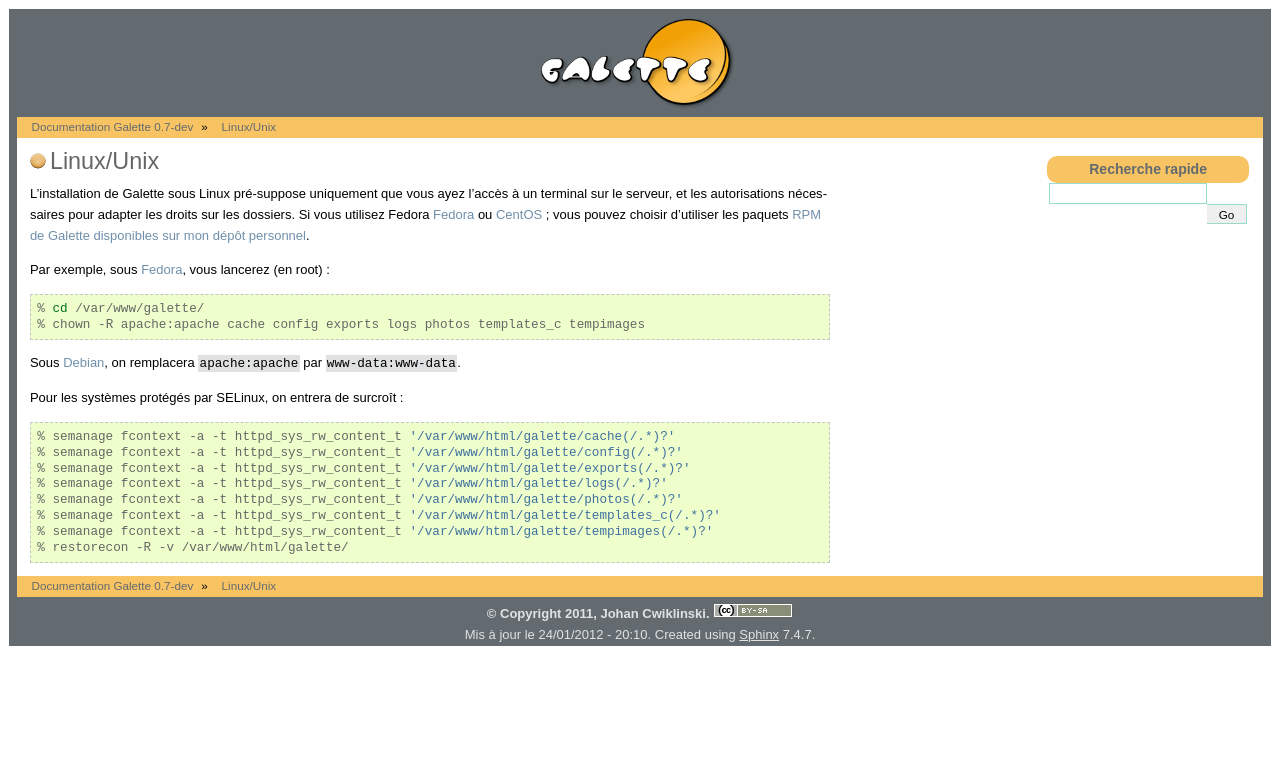
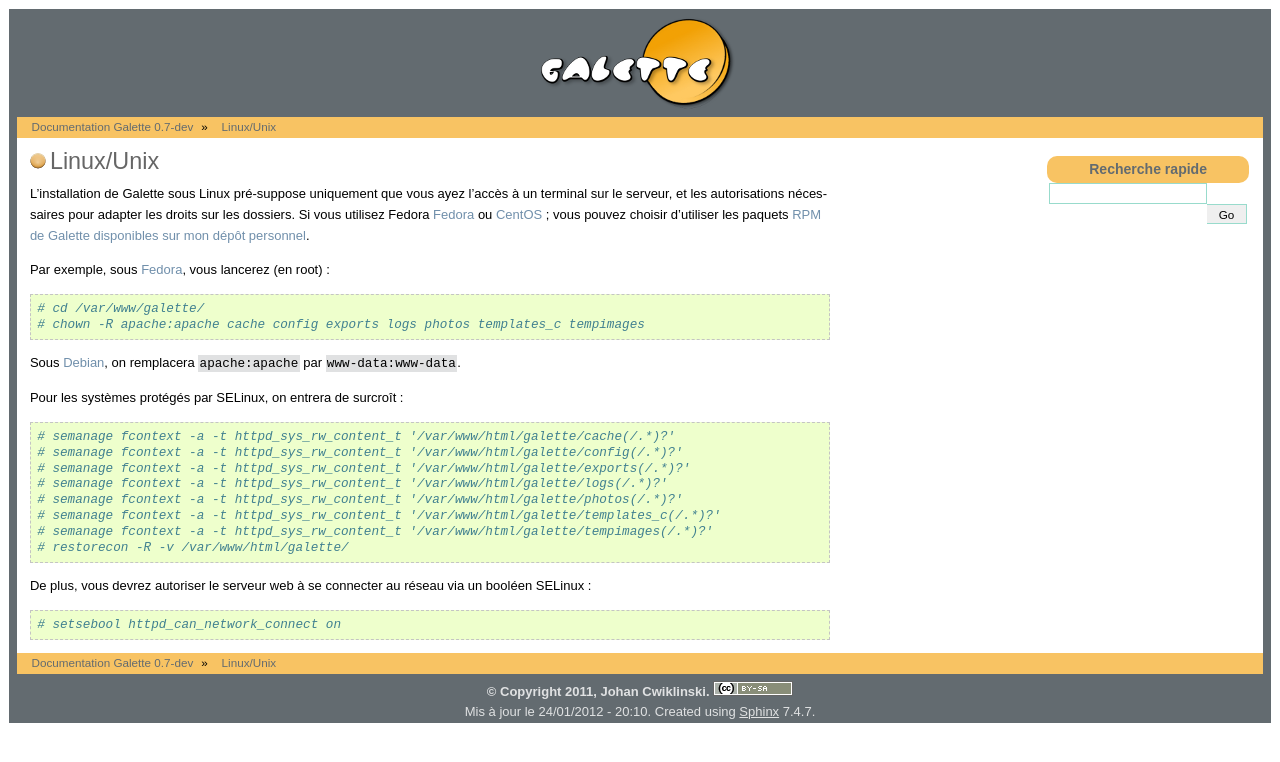
Before and after one commit to galette/galettedoc, a Sphinx documentation site: the page built from source/installation/unix.rst, in a window 1280 px wide. Shown: the top 762 px of the page. Built offline with Sphinx 7.4.7, drawn with Linux system fonts in a browser that asks for light colours.

Commit message:
Un booléen selinux est requis lors de l'installation sur les systèmes protégés par SELinux

```diff
--- a/source/installation/unix.rst
+++ b/source/installation/unix.rst
@@ -9,8 +9,8 @@ Par exemple, sous `Fedora <http://fedora-fr.org>`_, vous lancerez (en root) :
 
 .. code-block:: bash
 
-   % cd /var/www/galette/
-   % chown -R apache:apache cache config exports logs photos templates_c tempimages
+   # cd /var/www/galette/
+   # chown -R apache:apache cache config exports logs photos templates_c tempimages
 
 Sous `Debian <http://debian.org/>`_, on remplacera ``apache:apache`` par ``www-data:www-data``.
 
@@ -18,11 +18,17 @@ Pour les systèmes protégés par SELinux, on entrera de surcroît :
 
 .. code-block:: bash
 
-   % semanage fcontext -a -t httpd_sys_rw_content_t '/var/www/html/galette/cache(/.*)?'
-   % semanage fcontext -a -t httpd_sys_rw_content_t '/var/www/html/galette/config(/.*)?'
-   % semanage fcontext -a -t httpd_sys_rw_content_t '/var/www/html/galette/exports(/.*)?'
-   % semanage fcontext -a -t httpd_sys_rw_content_t '/var/www/html/galette/logs(/.*)?'
-   % semanage fcontext -a -t httpd_sys_rw_content_t '/var/www/html/galette/photos(/.*)?'
-   % semanage fcontext -a -t httpd_sys_rw_content_t '/var/www/html/galette/templates_c(/.*)?'
-   % semanage fcontext -a -t httpd_sys_rw_content_t '/var/www/html/galette/tempimages(/.*)?'
-   % restorecon -R -v /var/www/html/galette/
+   # semanage fcontext -a -t httpd_sys_rw_content_t '/var/www/html/galette/cache(/.*)?'
+   # semanage fcontext -a -t httpd_sys_rw_content_t '/var/www/html/galette/config(/.*)?'
+   # semanage fcontext -a -t httpd_sys_rw_content_t '/var/www/html/galette/exports(/.*)?'
+   # semanage fcontext -a -t httpd_sys_rw_content_t '/var/www/html/galette/logs(/.*)?'
+   # semanage fcontext -a -t httpd_sys_rw_content_t '/var/www/html/galette/photos(/.*)?'
+   # semanage fcontext -a -t httpd_sys_rw_content_t '/var/www/html/galette/templates_c(/.*)?'
+   # semanage fcontext -a -t httpd_sys_rw_content_t '/var/www/html/galette/tempimages(/.*)?'
+   # restorecon -R -v /var/www/html/galette/
+
+De plus, vous devrez autoriser le serveur web à se connecter au réseau via un booléen SELinux :
+
+.. code-block:: bash
+
+   # setsebool httpd_can_network_connect on
```
